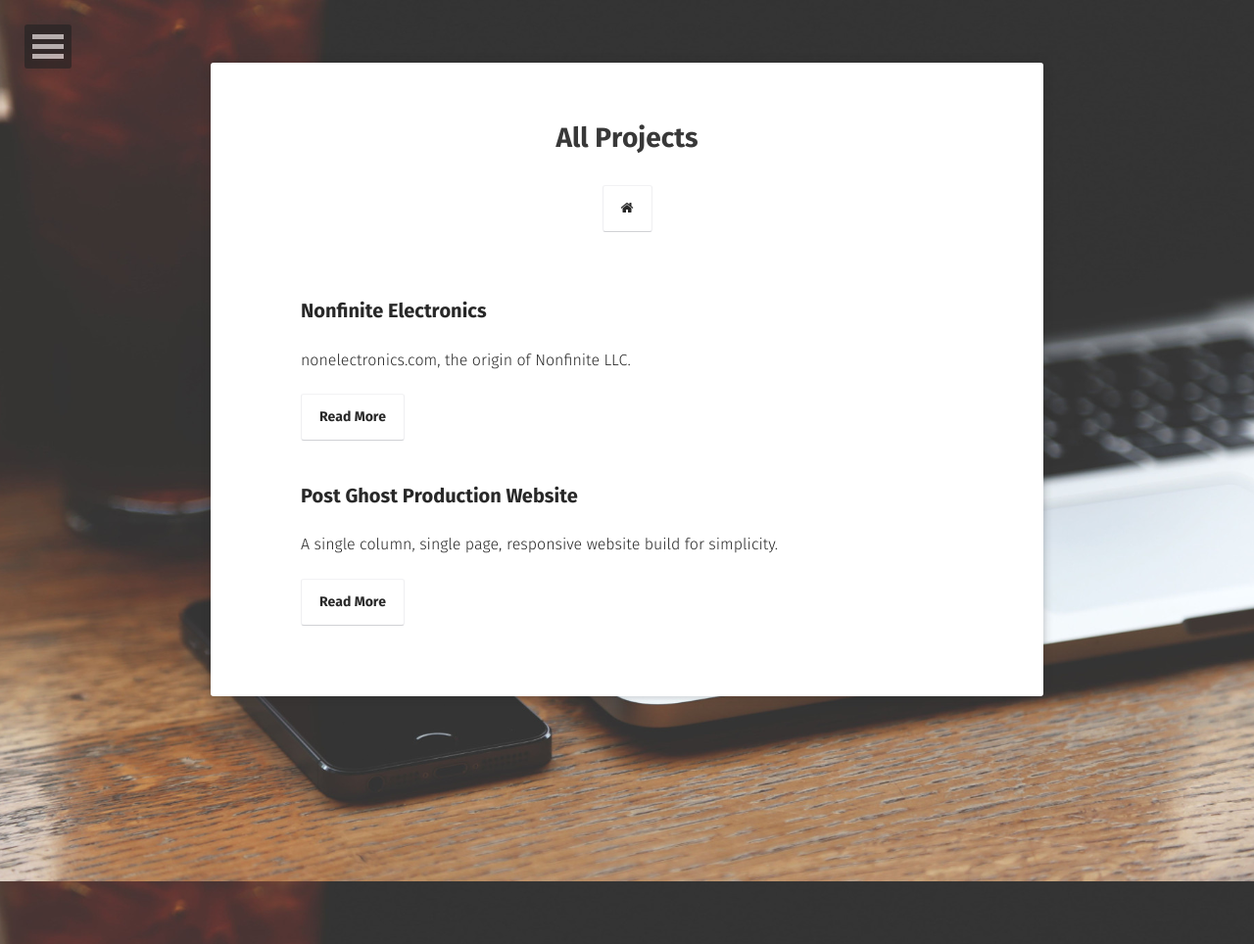
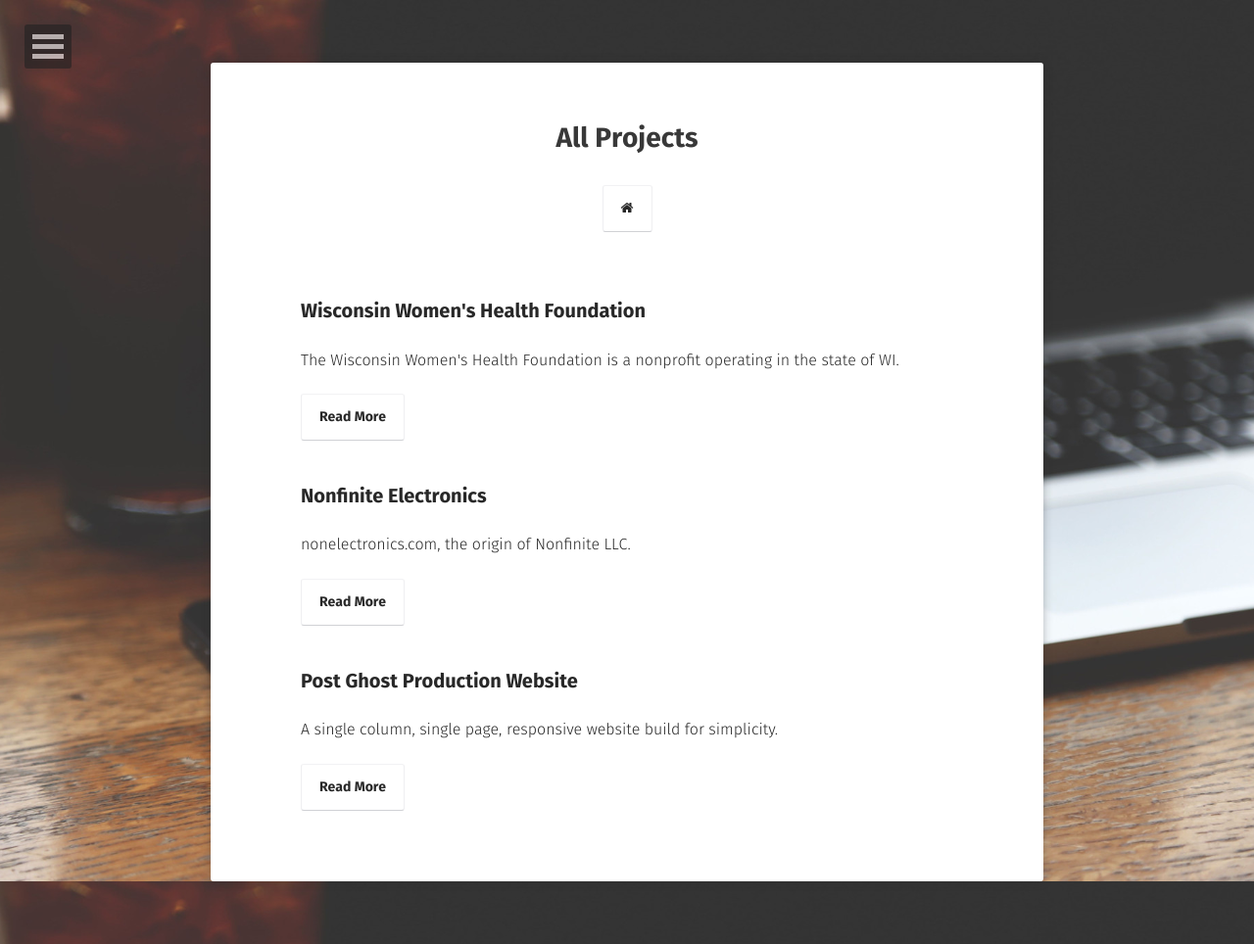
Before and after one commit to anthonybradshaw/anthonybradshaw.github.io, a Jekyll site: the page built from projects/index.md, in a window 1280 px wide. Shown: the whole page at 98% size. Built offline with Jekyll 4.4.1, drawn with Linux system fonts in a browser that asks for light colours; some web fonts are replaced.

Commit message:
changed bg color, added wwhf project

```diff
--- /dev/null
+++ b/_posts/2017-01-13-wwhf.md
@@ -0,0 +1,16 @@
+---
+layout: post
+title:  "Wisconsin Women's Health Foundation"
+date:   2017-1-13
+excerpt: "The Wisconsin Women's Health Foundation is a nonprofit operating in the state of WI."
+project: true
+tag:
+- blog
+- IT support
+- website
+comments: true
+---
+
+<img src="../assets/img/nonfinite-electronics.png">
+
+<center>The <a href="#">Wisconsin Women's Health Foundation</a> works throughout the state of Wisconsin to provide smoking cessation programs, breast cancer awareness education and funding for treatment, and a knowledge hub for nursing practitioners targeted around women. In 2016 I began working for them as a remote desktop support specialist. This contract has continued on into 2017.</center>
--- a/_sass/variables.scss
+++ b/_sass/variables.scss
@@ -1,5 +1,5 @@
 //colors
-$bodycolor           : #D24D57;
+$bodycolor           : #000;
 $black           	 : #000;
 $white               : #fff;
 $color_gray          : #e8e8e8;
```
Also changed, not shown: _posts/2017-01-03-yoga-philosophy-in-the-classroom.md (+1 -1 lines).
